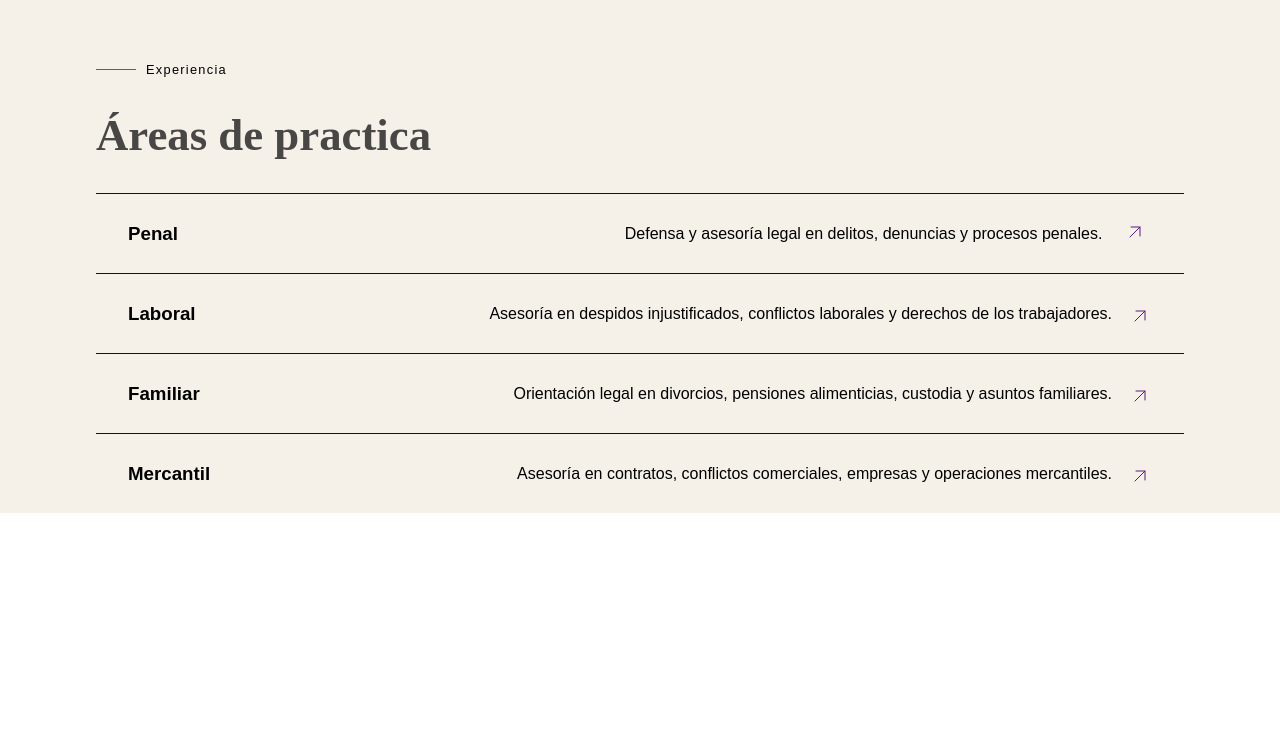
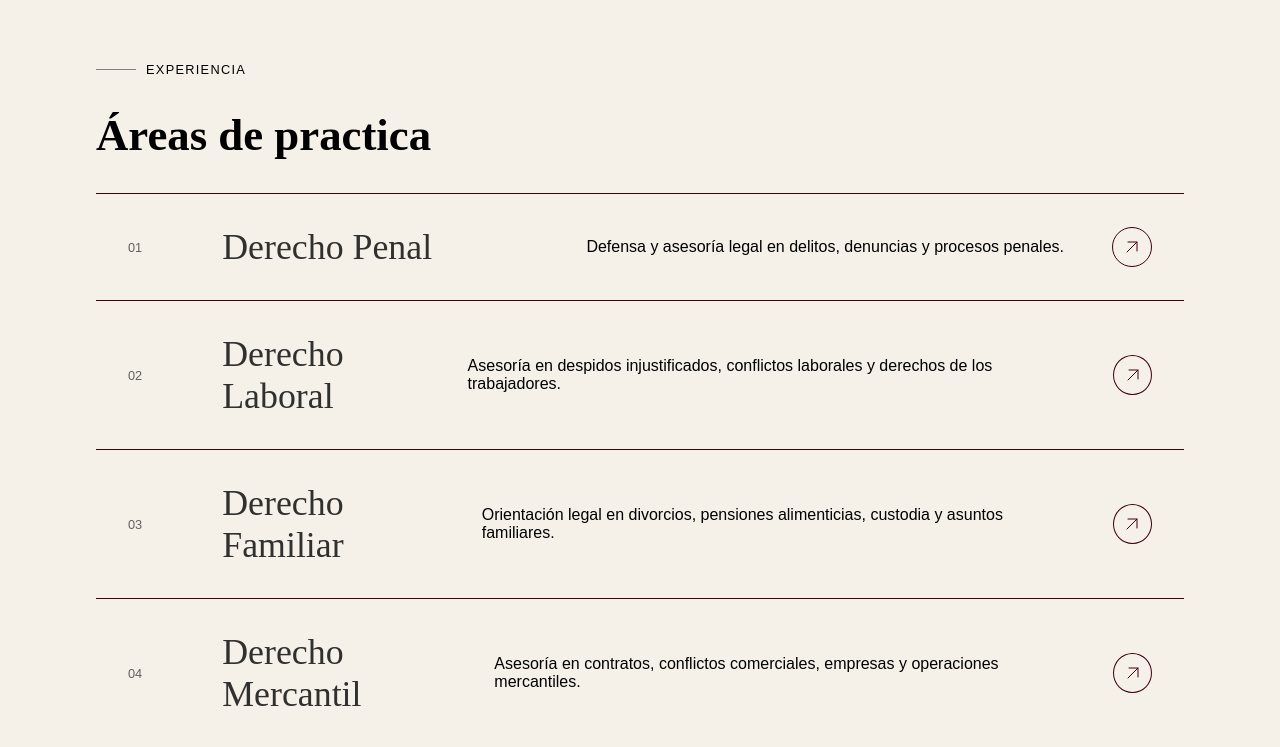
Before and after one commit to Towii-1/Despacho, a plain HTML site: page index.html in a window 1280 px wide. Shown: the part 802-1549 px from the top of the page. Before the commit the page ends 1315 px from the top, so only its background shows below. Drawn offline with Linux system fonts and the light colour scheme.

Commit message:
Implementación de las areas legales.

```diff
--- a/assets/styles/reset.css
+++ b/assets/styles/reset.css
@@ -7,3 +7,9 @@
 body {
     min-height: 100vh;
 }
+
+
+a {
+    text-decoration: none;
+    color: inherit;
+}
--- a/assets/styles/responsive.css
+++ b/assets/styles/responsive.css
@@ -19,3 +19,25 @@
     }
 
 }
+
+
+@media (max-width: 640px){
+
+    /* ========================================
+    HOME
+    ======================================== */
+
+    /* Legal Areas */
+    .legal-areas__item {
+        flex-direction: column;
+        justify-content: left;
+    }
+
+    .legal-areas__heading {
+        gap: 2rem;
+    }
+
+    .legal-areas__description {
+        gap: 1rem;
+    }
+}
--- a/assets/styles/styles.css
+++ b/assets/styles/styles.css
@@ -3,7 +3,7 @@
 :root {
     --primary-color: rgb(60, 0, 15);
     --secondary-color: #f5f1e9;
-    --tertiary-color: #ffc401;
+    --tertiary-color: #808080;
 
     --font-title:'Playfair Display', serif;
     --font-primary: 'Montserrat', sans-serif;
@@ -182,7 +182,6 @@ body {
 .legal-areas__title {
   font-size: clamp(1.7rem, 3.5vw, 3.5rem);
   font-family: var(--font-title);
-  opacity: .7;
 }
 
 .legal-areas__eyebrow {
@@ -198,35 +197,48 @@ body {
   display: inline-block;
   width: 40px;
   height: 1px;
-  background-color: rgb(154, 78, 40);
+  background-color: var(--tertiary-color);
 }
 
 .legal-areas__item {
   display: flex;
   justify-content: space-between;
-  height: 5rem;
+  height: auto;
+  gap: 1rem;
   border-top: 1px solid var(--primary-color);
   align-items: center;
   transform: translateY(1);
-  transition: all .3s ease-in-out;
-  padding: 0 2rem;
+  padding: 2rem 2rem;
 }
 
-.legal-areas__item:hover{
-  transform: translateY(-2px);
-  box-shadow: 0px 0px 10px rgba(60, 0, 15, .3);
+.legal-areas__heading {
+  display: flex;
+  align-items: center;
+  gap: 5rem;
+}
+
+.legal-areas__num {
+  font-size: .8rem;
+  opacity: .6;
 }
 
 .legal-areas__subtitle {
-  font-family: var(--font-primary);
-  size: 3rem;
-  font-weight: bold;
+  font-family: var(--font-title);
+    font-size: clamp(1.4rem, 2.8vw, 2.8rem);
+  font-weight: 500;
+  opacity: 0.8;
+  transform: translate(1);
+  transition: all .3s ease-in-out;
+}
+
+.legal-areas__item:hover .legal-areas__subtitle {
+  transform: translate(5px);
 }
 
 .legal-areas__description {
   display: flex;
   align-items: center;
-  gap: 1rem;
+  gap: 3rem;
   size: 1rem;
 }
 
@@ -237,15 +249,17 @@ body {
   color: var(--primary-color);
   border-radius: 100%;
   padding: .3rem;
-  transition: all .4s ease-in-out;
+  width: 40px;
+  height: 40px;
+  stroke-width: 1;
+  border: 1px solid var(--primary-color);
+  transition: all .3s ease-in-out;
 }
 
-.legal-areas__icon:hover {
+.legal-areas__item:hover .legal-areas__icon {
   background-color: var(--primary-color);
   color: white;
 }
-
-
 /* =========== Servicios =========== */
 
 
--- a/index.html
+++ b/index.html
@@ -8,8 +8,9 @@
   <title>Asistente del despacho</title>
 
   <!-- Conexión con CSS -->
-   <link rel="stylesheet" href="assets/styles/reset.css">
+  <link rel="stylesheet" href="assets/styles/reset.css">
   <link rel="stylesheet" href="assets/styles/styles.css">
+  <link rel="stylesheet" href="assets/styles/responsive.css">
 
   <!-- Conexión con JavaScript -->
   <script src="script.js" type="module"></script>
@@ -62,64 +63,53 @@
     <section class="legal-areas">
 
       <div class="legal-areas__inner">
-        <P class="legal-areas__eyebrow">Experiencia</P>
+        <p class="legal-areas__eyebrow">EXPERIENCIA</p>
         <h2 class="legal-areas__title">Áreas de practica</h2>
 
         <div class="legal-areas__list">
+          <a href="servicios.html#criminal-law" class="legal-areas__item">
+            <div class="legal-areas__heading">
+              <p class="legal-areas__num">01</p>
+              <h3 class="legal-areas__subtitle">Derecho Penal</h3>
+            </div>
+            <p class="legal-areas__description">
+              Defensa y asesoría legal en delitos, denuncias y procesos penales.
+              <span class="legal-areas__icon"><svg xmlns="http://www.w3.org/2000/svg" width="24" height="24" viewBox="0 0 24 24" fill="none" stroke="currentColor" stroke-width="1" stroke-linecap="round" stroke-linejoin="round" aria-hidden="true"><path d="M17 7l-10 10" /><path d="M8 7h9v9" /></svg></span>
+            </p>
+          </a>
 
-          <div class="legal-areas__item">
-            <h3 class="legal-areas__subtitle">Penal</h3>
-            <p class="legal-areas__description">Defensa y asesoría legal en delitos, denuncias y procesos penales.
-                <span class="legal-areas__icon">
-                  <a href="">
-                    <svg xmlns="http://www.w3.org/2000/svg" width="24" height="24" viewBox="0 0 24 24" fill="none" stroke="currentColor" stroke-width="1" stroke-linecap="round" stroke-linejoin="">
-                      <path d="M17 7l-10 10" />
-                      <path d="M8 7l9 0l0 9" />
-                    </svg>
-                  </a>
-                </span>
-              </a>
+          <a href="servicios.html#employment-law" class="legal-areas__item">
+            <div class="legal-areas__heading">
+              <p class="legal-areas__num">02</p>
+              <h3 class="legal-areas__subtitle">Derecho Laboral</h3>
+            </div>
+            <p class="legal-areas__description">
+              Asesoría en despidos injustificados, conflictos laborales y derechos de los trabajadores.
+              <span class="legal-areas__icon"><svg xmlns="http://www.w3.org/2000/svg" width="24" height="24" viewBox="0 0 24 24" fill="none" stroke="currentColor" stroke-width="1" stroke-linecap="round" stroke-linejoin="round" aria-hidden="true"><path d="M17 7l-10 10" /><path d="M8 7h9v9" /></svg></span>
             </p>
-          </div>
-          <div class="legal-areas__item">
-            <h3 class="legal-areas__subtitle">Laboral</h3>
-            <p class="legal-areas__description">Asesoría en despidos injustificados, conflictos laborales y derechos de los trabajadores.
-              <a href="">
-                <span class="legal-areas__icon"></span>
-                  <svg xmlns="http://www.w3.org/2000/svg" width="24" height="24" viewBox="0 0 24 24" fill="none" stroke="currentColor" stroke-width="1" stroke-linecap="round" stroke-linejoin="">
-                    <path d="M17 7l-10 10" />
-                    <path d="M8 7l9 0l0 9" />
-                  </svg>
-                </span>
-              </a>
+          </a>
+
+          <a href="servicios.html#family-law" class="legal-areas__item">
+            <div class="legal-areas__heading">
+              <p class="legal-areas__num">03</p>
+              <h3 class="legal-areas__subtitle">Derecho Familiar</h3>
+            </div>
+            <p class="legal-areas__description">
+              Orientación legal en divorcios, pensiones alimenticias, custodia y asuntos familiares.
+              <span class="legal-areas__icon"><svg xmlns="http://www.w3.org/2000/svg" width="24" height="24" viewBox="0 0 24 24" fill="none" stroke="currentColor" stroke-width="1" stroke-linecap="round" stroke-linejoin="round" aria-hidden="true"><path d="M17 7l-10 10" /><path d="M8 7h9v9" /></svg></span>
             </p>
-          </div>
-          <div class="legal-areas__item">
-            <h3 class="legal-areas__subtitle">Familiar</h3>
-            <p class="legal-areas__description">Orientación legal en divorcios, pensiones alimenticias, custodia y asuntos familiares.
-              <a href="">
-                <span class="legal-areas__icon"></span>
-                  <svg xmlns="http://www.w3.org/2000/svg" width="24" height="24" viewBox="0 0 24 24" fill="none" stroke="currentColor" stroke-width="1" stroke-linecap="round" stroke-linejoin="">
-                    <path d="M17 7l-10 10" />
-                    <path d="M8 7l9 0l0 9" />
-                  </svg>
-                </span>
-              </a>
+          </a>
+
+          <a href="servicios.html#commercial-law" class="legal-areas__item">
+            <div class="legal-areas__heading">
+              <p class="legal-areas__num">04</p>
+              <h3 class="legal-areas__subtitle">Derecho Mercantil</h3>
+            </div>
+            <p class="legal-areas__description">
+              Asesoría en contratos, conflictos comerciales, empresas y operaciones mercantiles.
+              <span class="legal-areas__icon"><svg xmlns="http://www.w3.org/2000/svg" width="24" height="24" viewBox="0 0 24 24" fill="none" stroke="currentColor" stroke-width="1" stroke-linecap="round" stroke-linejoin="round" aria-hidden="true"><path d="M17 7l-10 10" /><path d="M8 7h9v9" /></svg></span>
             </p>
-          </div>
-          <div class="legal-areas__item">
-            <h3 class="legal-areas__subtitle">Mercantil</h3>
-            <p class="legal-areas__description">Asesoría en contratos, conflictos comerciales, empresas y operaciones mercantiles.
-              <a href="">
-                <span class="legal-areas__icon"></span>
-                  <svg xmlns="http://www.w3.org/2000/svg" width="24" height="24" viewBox="0 0 24 24" fill="none" stroke="currentColor" stroke-width="1" stroke-linecap="round" stroke-linejoin="">
-                    <path d="M17 7l-10 10" />
-                    <path d="M8 7l9 0l0 9" />
-                  </svg>
-                </span>
-              </a>
-            </p>
-          </div>
+          </a>
         </div>
       </div>
 
```
